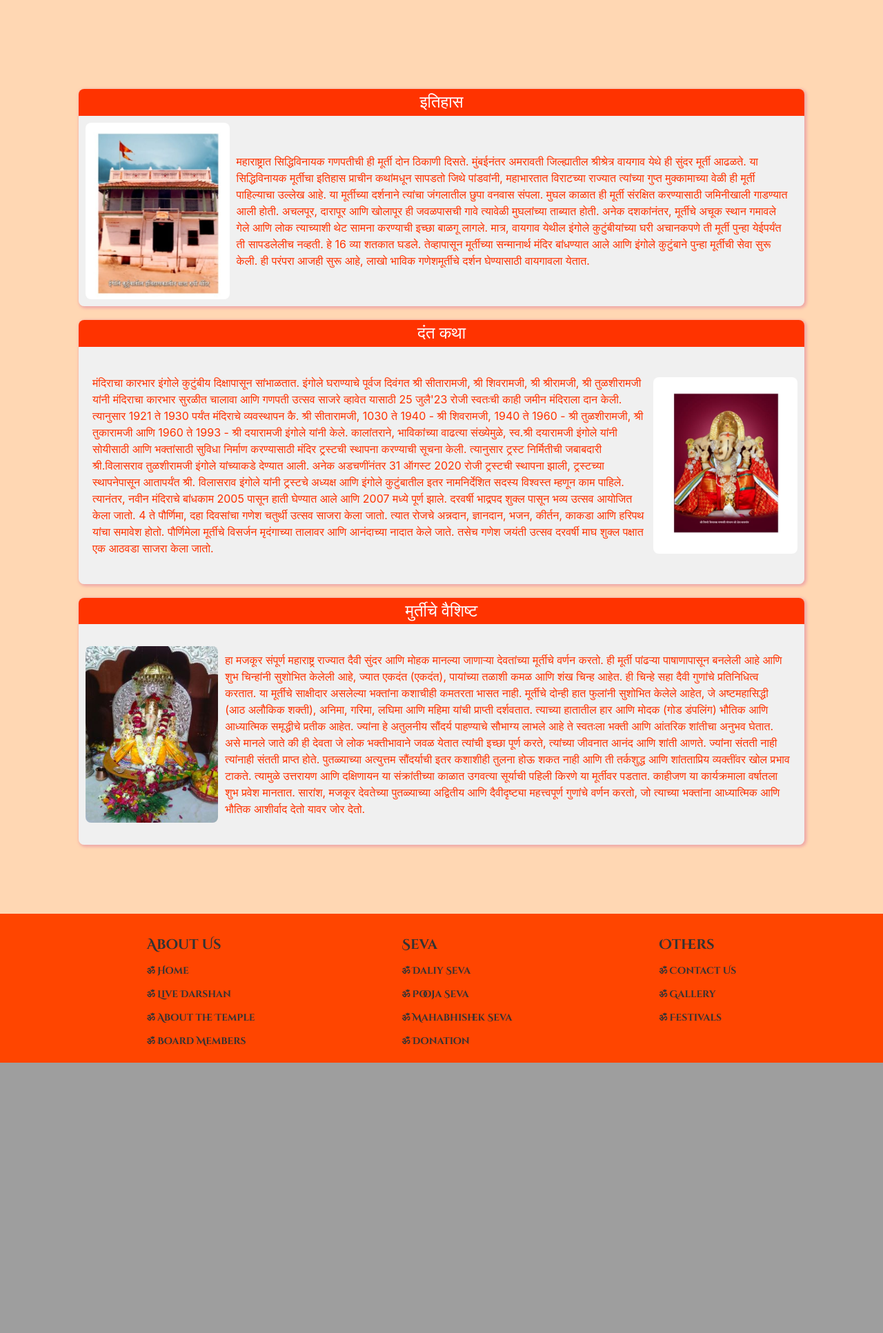
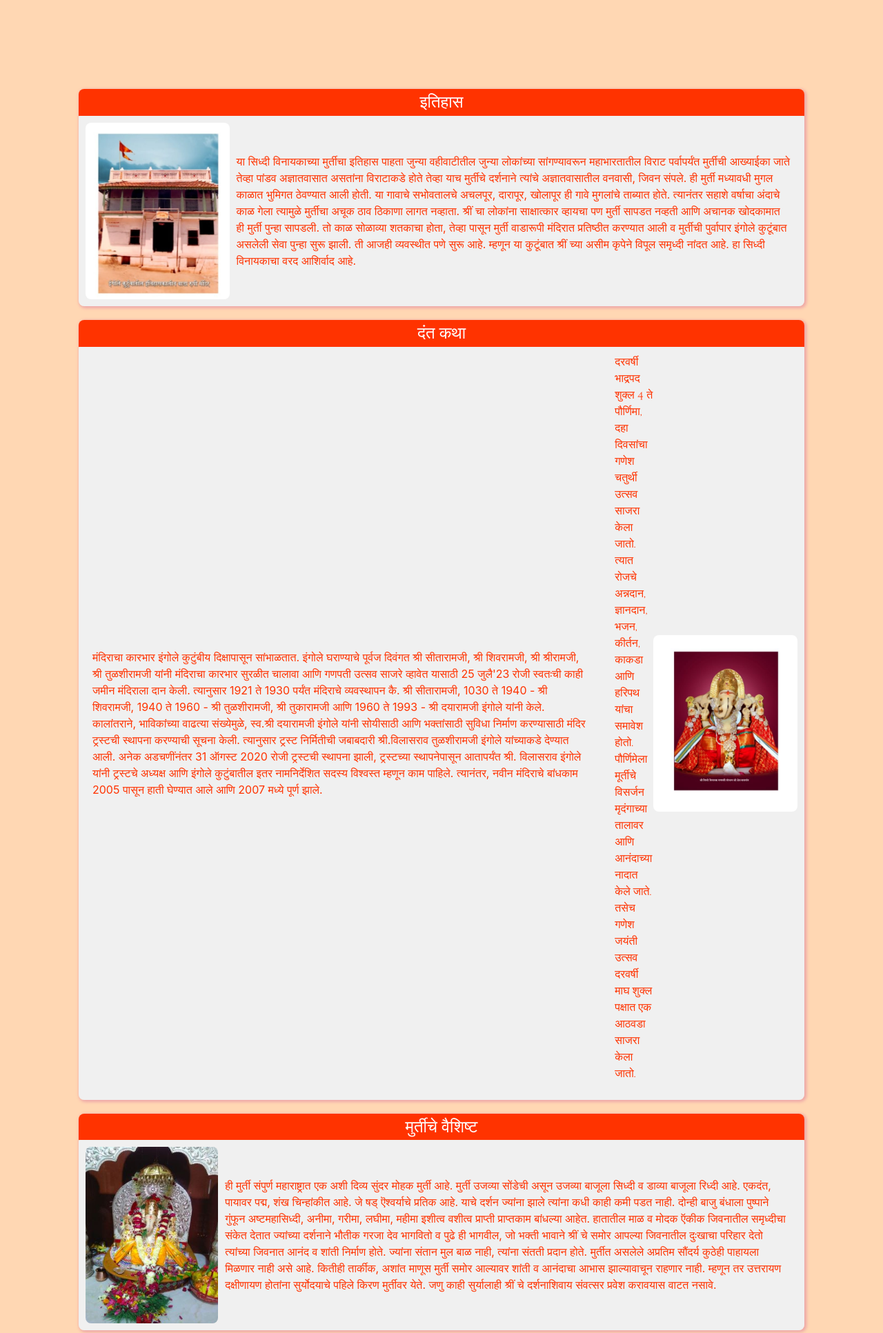
Before and after one commit to prathamk1483/latest, a Django app: template templates/Marathi/about.html in a window 1280 px wide. Shown: the part 1077-3010 px from the top of the page at 69% size. Before the commit the page ends 2618 px from the top, so only its background shows below. Run offline with Django 4.2, Linux system fonts and the light colour scheme; the template is opened without the code that fills it, so the values that code supplies are empty; some libraries are stand-ins or nearby versions.

Commit message:
Update about.html

```diff
--- a/templates/Marathi/about.html
+++ b/templates/Marathi/about.html
@@ -16,7 +16,9 @@
             <div class="info-card">
                 <img src="/static/images/about/about1.jpeg" alt="temple" class="info-img">
                 <p class="info">
-                    महाराष्ट्रात सिद्धिविनायक गणपतीची ही मूर्ती दोन ठिकाणी दिसते. मुंबईनंतर अमरावती जिल्ह्यातील श्रीश्रेत्र वायगाव येथे ही सुंदर मूर्ती आढळते. या सिद्धिविनायक मूर्तीचा इतिहास प्राचीन कथांमधून सापडतो जिथे पांडवांनी, महाभारतात विराटच्या राज्यात त्यांच्या गुप्त मुक्कामाच्या वेळी ही मूर्ती पाहिल्याचा उल्लेख आहे. या मूर्तीच्या दर्शनाने त्यांचा जंगलातील छुपा वनवास संपला. मुघल काळात ही मूर्ती संरक्षित करण्यासाठी जमिनीखाली गाडण्यात आली होती. अचलपूर, दारापूर आणि खोलापूर ही जवळपासची गावे त्यावेळी मुघलांच्या ताब्यात होती. अनेक दशकांनंतर, मूर्तीचे अचूक स्थान गमावले गेले आणि लोक त्याच्याशी थेट सामना करण्याची इच्छा बाळगू लागले. मात्र, वायगाव येथील इंगोले कुटुंबीयांच्या घरी अचानकपणे ती मूर्ती पुन्हा येईपर्यंत ती सापडलेलीच नव्हती. हे 16 व्या शतकात घडले. तेव्हापासून मूर्तीच्या सन्मानार्थ मंदिर बांधण्यात आले आणि इंगोले कुटुंबाने पुन्हा मूर्तीची सेवा सुरू केली. ही परंपरा आजही सुरू आहे, लाखो भाविक गणेशमूर्तीचे दर्शन घेण्यासाठी वायगावला येतात.
+                   या सिध्दी विनायकाच्या मुर्तीचा इतिहास पाहता जुन्या वहीवाटीतील जुन्या लोकांच्या सांगण्यावरून महाभारतातील विराट पर्वापर्यंत मुर्तीची आख्याईका जाते तेव्हा पांडव अज्ञातवासात असतांना विराटाकडे होते तेव्हा याच मुर्तीचे दर्शनाने त्यांचे अज्ञातवासातील वनवासी, जिवन संपले.
+
+ही मुर्ती मध्यावधी मुगल काळात भुमिगत ठेवण्यात आली होती. या गावाचे सभोवतालचे अचलपूर, दारापूर, खोलापूर ही गावे मुगलांचे ताब्यात होते. त्यानंतर सहाशे वर्षाचा अंदाचे काळ गेला त्यामुळे मुर्तीचा अचूक ठाव ठिकाणा लागत नव्हाता. श्रीं चा लोकांना साक्षात्कार व्हायचा पण मुर्ती सापडत नव्हती आणि अचानक खोदकामात ही मुर्ती पुन्हा सापडली. तो काळ सोळाव्या शतकाचा होता, तेव्हा पासून मुर्ती वाडारूपी मंदिरात प्रतिष्ठीत करण्यात आली व मुर्तीची पुर्वापार इंगोले कुटूंबात असलेली सेवा पुन्हा सुरू झाली. ती आजही व्यवस्थीत पणे सुरू आहे. म्हणून या कुटूंबात श्रीं च्या असीम कृपेने विपूल समृध्दी नांदत आहे. हा सिध्दी विनायकाचा वरद आशिर्वाद आहे.
                 </p>
             </div>
         </div>
@@ -26,7 +28,14 @@
                 <p class="info">
                     मंदिराचा कारभार इंगोले कुटुंबीय दिक्षापासून सांभाळतात. इंगोले घराण्याचे पूर्वज दिवंगत श्री सीतारामजी, श्री शिवरामजी, श्री श्रीरामजी, श्री तुळशीरामजी यांनी मंदिराचा कारभार सुरळीत चालावा आणि गणपती उत्सव साजरे व्हावेत यासाठी 25 जुलै'23 रोजी स्वतःची काही जमीन मंदिराला दान केली. त्यानुसार 1921 ते 1930 पर्यंत मंदिराचे व्यवस्थापन कै. श्री सीतारामजी, 1030 ते 1940 - श्री शिवरामजी, 1940 ते 1960 - श्री तुळशीरामजी, श्री तुकारामजी आणि 1960 ते 1993 - श्री दयारामजी इंगोले यांनी केले.
                     कालांतराने, भाविकांच्या वाढत्या संख्येमुळे, स्व.श्री दयारामजी इंगोले यांनी सोयीसाठी आणि भक्तांसाठी सुविधा निर्माण करण्यासाठी मंदिर ट्रस्टची स्थापना करण्याची सूचना केली. त्यानुसार ट्रस्ट निर्मितीची जबाबदारी श्री.विलासराव तुळशीरामजी इंगोले यांच्याकडे देण्यात आली. अनेक अडचणींनंतर 31 ऑगस्ट 2020 रोजी ट्रस्टची स्थापना झाली, ट्रस्टच्या स्थापनेपासून आतापर्यंत श्री. विलासराव इंगोले यांनी ट्रस्टचे अध्यक्ष आणि इंगोले कुटुंबातील इतर नामनिर्देशित सदस्य विश्वस्त म्हणून काम पाहिले.
-                    त्यानंतर, नवीन मंदिराचे बांधकाम 2005 पासून हाती घेण्यात आले आणि 2007 मध्ये पूर्ण झाले. दरवर्षी भाद्रपद शुक्ल पासून भव्य उत्सव आयोजित केला जातो. 4 ते पौर्णिमा, दहा दिवसांचा गणेश चतुर्थी उत्सव साजरा केला जातो. त्यात रोजचे अन्नदान, ज्ञानदान, भजन, कीर्तन, काकडा आणि हरिपथ यांचा समावेश होतो. पौर्णिमेला मूर्तीचे विसर्जन मृदंगाच्या तालावर आणि आनंदाच्या नादात केले जाते. तसेच गणेश जयंती उत्सव दरवर्षी माघ शुक्ल पक्षात एक आठवडा साजरा केला जातो.
+                    त्यानंतर, नवीन मंदिराचे बांधकाम 2005 पासून हाती घेण्यात आले आणि 2007 मध्ये पूर्ण झाले.
+
+                    <ul>
+                        <li>दरवर्षी भाद्रपद शुक्ल 4 ते पौर्णिमा, दहा दिवसांचा गणेश चतुर्थी उत्सव साजरा केला जातो.</li>
+                        <li>त्यात रोजचे अन्नदान, ज्ञानदान, भजन, कीर्तन, काकडा आणि हरिपथ यांचा समावेश होतो.</li>
+                        <li>पौर्णिमेला मूर्तीचे विसर्जन मृदंगाच्या तालावर आणि आनंदाच्या नादात केले जाते.</li>
+                        <li>तसेच गणेश जयंती उत्सव दरवर्षी माघ शुक्ल पक्षात एक आठवडा साजरा केला जातो.</li>
+                    </ul>
                 </p>
                 <img src="/static/images/about/about3.jpeg" alt="temple" class="info-img">
             </div>
@@ -37,7 +46,7 @@
             <div class="info-card">
                 <img src="/static/images/about/about2.jpg" alt="temple" class="info-img">
                 <p class="info">
-                    हा मजकूर संपूर्ण महाराष्ट्र राज्यात दैवी सुंदर आणि मोहक मानल्या जाणार्‍या देवतांच्या मूर्तीचे वर्णन करतो. ही मूर्ती पांढऱ्या पाषाणापासून बनलेली आहे आणि शुभ चिन्हांनी सुशोभित केलेली आहे, ज्यात एकदंत (एकदंत), पायांच्या तळाशी कमळ आणि शंख चिन्ह आहेत. ही चिन्हे सहा दैवी गुणांचे प्रतिनिधित्व करतात. या मूर्तीचे साक्षीदार असलेल्या भक्तांना कशाचीही कमतरता भासत नाही. मूर्तीचे दोन्ही हात फुलांनी सुशोभित केलेले आहेत, जे अष्टमहासिद्धी (आठ अलौकिक शक्ती), अनिमा, गरिमा, लघिमा आणि महिमा यांची प्राप्ती दर्शवतात. त्याच्या हातातील हार आणि मोदक (गोड डंपलिंग) भौतिक आणि आध्यात्मिक समृद्धीचे प्रतीक आहेत. ज्यांना हे अतुलनीय सौंदर्य पाहण्याचे सौभाग्य लाभले आहे ते स्वतःला भक्ती आणि आंतरिक शांतीचा अनुभव घेतात. असे मानले जाते की ही देवता जे लोक भक्तीभावाने जवळ येतात त्यांची इच्छा पूर्ण करते, त्यांच्या जीवनात आनंद आणि शांती आणते. ज्यांना संतती नाही त्यांनाही संतती प्राप्त होते. पुतळ्याच्या अत्युत्तम सौंदर्याची इतर कशाशीही तुलना होऊ शकत नाही आणि ती तर्कशुद्ध आणि शांतताप्रिय व्यक्तींवर खोल प्रभाव टाकते. त्यामुळे उत्तरायण आणि दक्षिणायन या संक्रांतीच्या काळात उगवत्या सूर्याची पहिली किरणे या मूर्तीवर पडतात. काहीजण या कार्यक्रमाला वर्षातला शुभ प्रवेश मानतात. सारांश, मजकूर देवतेच्या पुतळ्याच्या अद्वितीय आणि दैवीदृष्ट्या महत्त्वपूर्ण गुणांचे वर्णन करतो, जो त्याच्या भक्तांना आध्यात्मिक आणि भौतिक आशीर्वाद देतो यावर जोर देतो.
+                    ही मुर्ती संपुर्ण महाराष्ट्रात एक अशी दिव्य सुंदर मोहक मुर्ती आहे. मुर्ती उजव्या सोंडेची असून उजव्या बाजूला सिध्दी व डाव्या बाजूला रिध्दी आहे. एकदंत, पायावर पद्म, शंख चिन्हांकीत आहे. जे षड् ऎश्वर्याचे प्रतिक आहे. याचे दर्शन ज्यांना झाले त्यांना कधी काही कमी पडत नाही. दोन्ही बाजु बंधाला पुष्पाने गुंफून अष्टमहासिध्दी, अनीमा, गरीमा, लघीमा, महीमा इशीत्व वशीत्व प्राप्ती प्राप्तकाम बांधल्या आहेत. हातातील माळ व मोदक ऍकीक जिवनातील समृध्दीचा संकेत देतात ज्यांच्या दर्शनाने भौतीक गरजा देव भागवितो व पुढे ही भागवील, जो भक्ती भावाने श्रीं चे समोर आपल्या जिवनातील दुःखाचा परिहार देतो त्यांच्या जिवनात आनंद व शांती निर्माण होते. ज्यांना संतान मुल बाळ नाही, त्यांना संतती प्रदान होते. मुर्तीत असलेले अप्रतिम सौंदर्य कुठेही पाहायला मिळणार नाही असे आहे. कितीही तार्कीक, अशांत माणूस मुर्ती समोर आल्यावर शांती व आनंदाचा आभास झाल्यावाचून राहणार नाही. म्हणून तर उत्तरायण दक्षीणायण होतांना सुर्योदयाचे पहिले किरण मुर्तीवर येते. जणु काही सुर्यालाही श्रीं चे दर्शनाशिवाय संवत्सर प्रवेश करावयास वाटत नसावे.
                 </p>
 
             </div>
```
